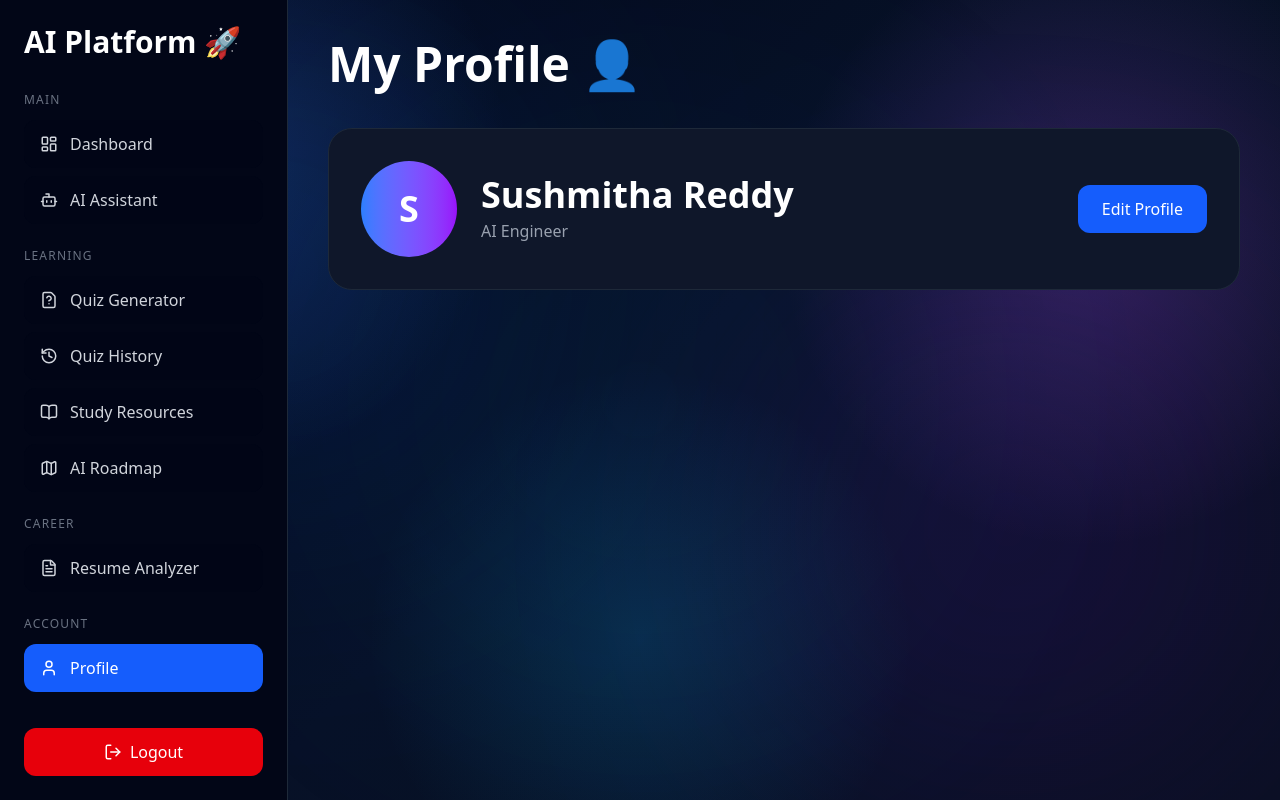
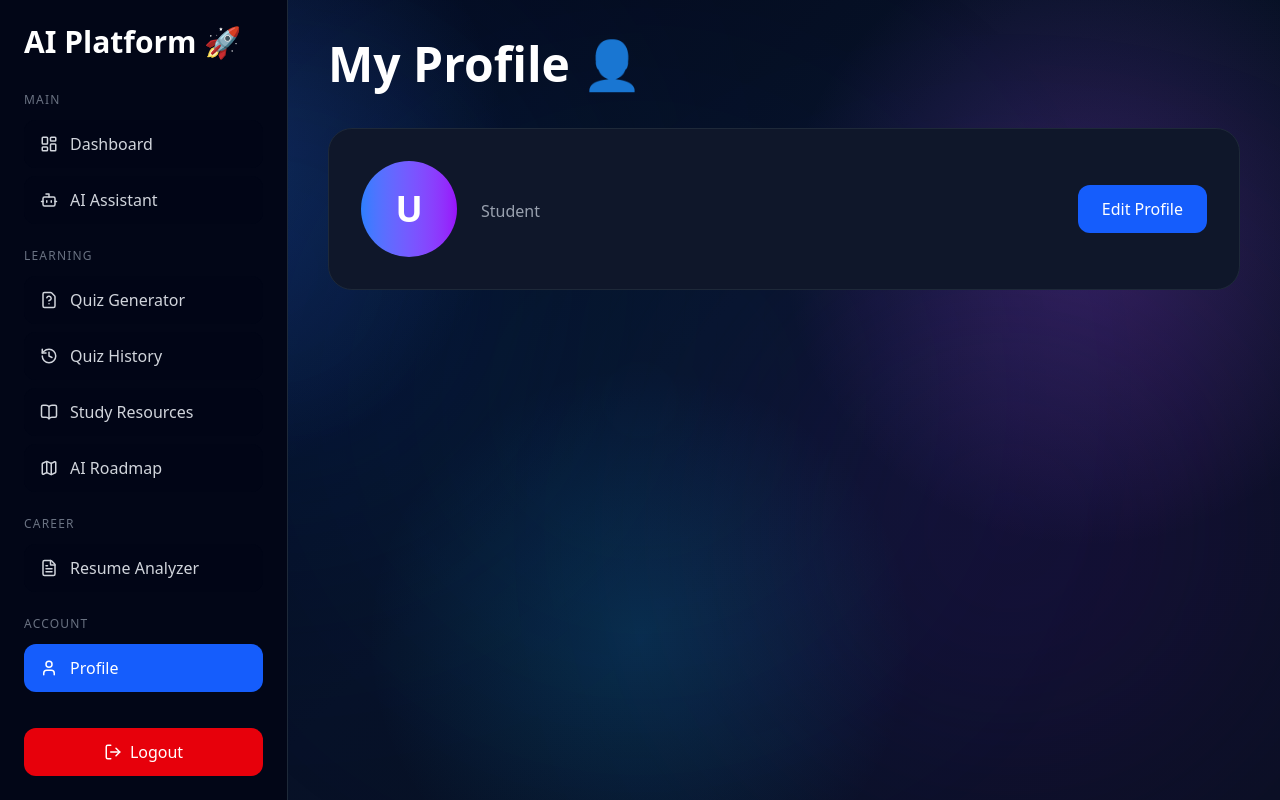
Before and after one commit to sushmitha20reddy/ai-driven-resource-management-platform, a Next.js app in the folder frontend/: page /profile in a window 1280 px wide. Built offline with nearby package versions, Linux system fonts and the light colour scheme; no server answers.

Commit message:
Added user specific chart API

```diff
--- a/frontend/app/dashboard/page.tsx
+++ b/frontend/app/dashboard/page.tsx
@@ -63,14 +63,30 @@ const response = await axios.get(
   };
 
   const fetchActivities = async () => {
-    try {
-      const response = await axios.get(`${API_URL}/recent-activity`);
 
-      setActivities(response.data);
-    } catch (error) {
-      console.error(error);
-    }
-  };
+  try {
+
+    const email =
+      localStorage.getItem(
+        "user_email"
+      );
+
+    const response =
+      await axios.get(
+        `${API_URL}/recent-activity/${email}`
+      );
+
+    setActivities(
+      response.data
+    );
+
+  } catch (error) {
+
+    console.error(error);
+
+  }
+};
+
   const handleSearch = () => {
     const value = search.toLowerCase();
 
--- a/frontend/app/profile/page.tsx
+++ b/frontend/app/profile/page.tsx
@@ -10,23 +10,40 @@ export default function ProfilePage() {
 
   const [profile, setProfile] = useState<any>(null);
 
-  const [name, setName] =
-    useState("Sushmitha Reddy");
+ const [name, setName] =
+  useState("");
 
-  const [role, setRole] =
-    useState("AI Engineer");
+const [role, setRole] =
+  useState("Student");
 
-  const fetchProfile = async () => {
+ const fetchProfile = async () => {
   try {
+
+    const email =
+      localStorage.getItem(
+        "user_email"
+      );
+
+    if (!email) return;
 
     const API_URL =
       "https://ai-platform-backend-5msg.onrender.com";
 
     const response = await axios.get(
-      `${API_URL}/profile/test@gmail.com`
+      `${API_URL}/profile/${email}`
     );
 
     setProfile(response.data);
+
+    setName(
+      response.data.name ||
+      email.split("@")[0]
+    );
+
+    setRole(
+      response.data.role ||
+      "Student"
+    );
 
   } catch (error) {
     console.error(error);
@@ -98,7 +115,11 @@ export default function ProfilePage() {
                 font-bold
               "
             >
-              {name.charAt(0)}
+              {
+  name
+    ? name.charAt(0).toUpperCase()
+    : "U"
+}
             </div>
 
             <div>
--- a/frontend/components/PerformanceChart.tsx
+++ b/frontend/components/PerformanceChart.tsx
@@ -15,35 +15,69 @@ import axios from "axios";
 
 export default function PerformanceChart() {
 
-  const [data, setData] = useState([]);
+  const [data, setData] = useState<any[]>([]);
 
   useEffect(() => {
+
+    const fetchChartData = async () => {
+
+      try {
+
+        const email =
+          localStorage.getItem(
+            "user_email"
+          );
+
+        if (!email) return;
 
         const API_URL =
           "https://ai-platform-backend-5msg.onrender.com";
 
-axios.get(`${API_URL}/last-7-days`)
-  .then((res) => {
-    console.log("Chart Data:", res.data);
-    setData(res.data);
-  })
-  .catch((err) => {
-    console.log("Chart Error:", err);
-  });
+        const response =
+          await axios.get(
+            `${API_URL}/last-7-days`
+          );
+
+        console.log(
+          "User Chart Data:",
+          response.data
+        );
+
+        setData(response.data);
+
+      } catch (error) {
+
+        console.error(
+          "Chart Error:",
+          error
+        );
+
+      }
+
+    };
+
+    fetchChartData();
 
   }, []);
 
+
+
   return (
 
-    <ResponsiveContainer width="100%" height={350}>
+    <ResponsiveContainer
+      width="100%"
+      height={350}
+    >
+
       <LineChart data={data}>
+
         <CartesianGrid
           stroke="#1e293b"
           strokeDasharray="5 5"
         />
 
         <XAxis
-      dataKey="date"
+          dataKey="quiz"
           stroke="#94a3b8"
         />
 
@@ -63,7 +97,7 @@ axios.get(`${API_URL}/last-7-days`)
 
         <Line
           type="natural"
-      dataKey="average"
+          dataKey="score"
           stroke="#3b82f6"
           strokeWidth={5}
           dot={{
@@ -74,6 +108,10 @@ axios.get(`${API_URL}/last-7-days`)
             r: 8
           }}
         />
+
       </LineChart>
+
     </ResponsiveContainer>
-)}
+
+  );
+}
```
Also changed, not shown: 1 other file (tests, documents, lock files or other folders). Lines whose indentation alone changed are shown as unchanged.
